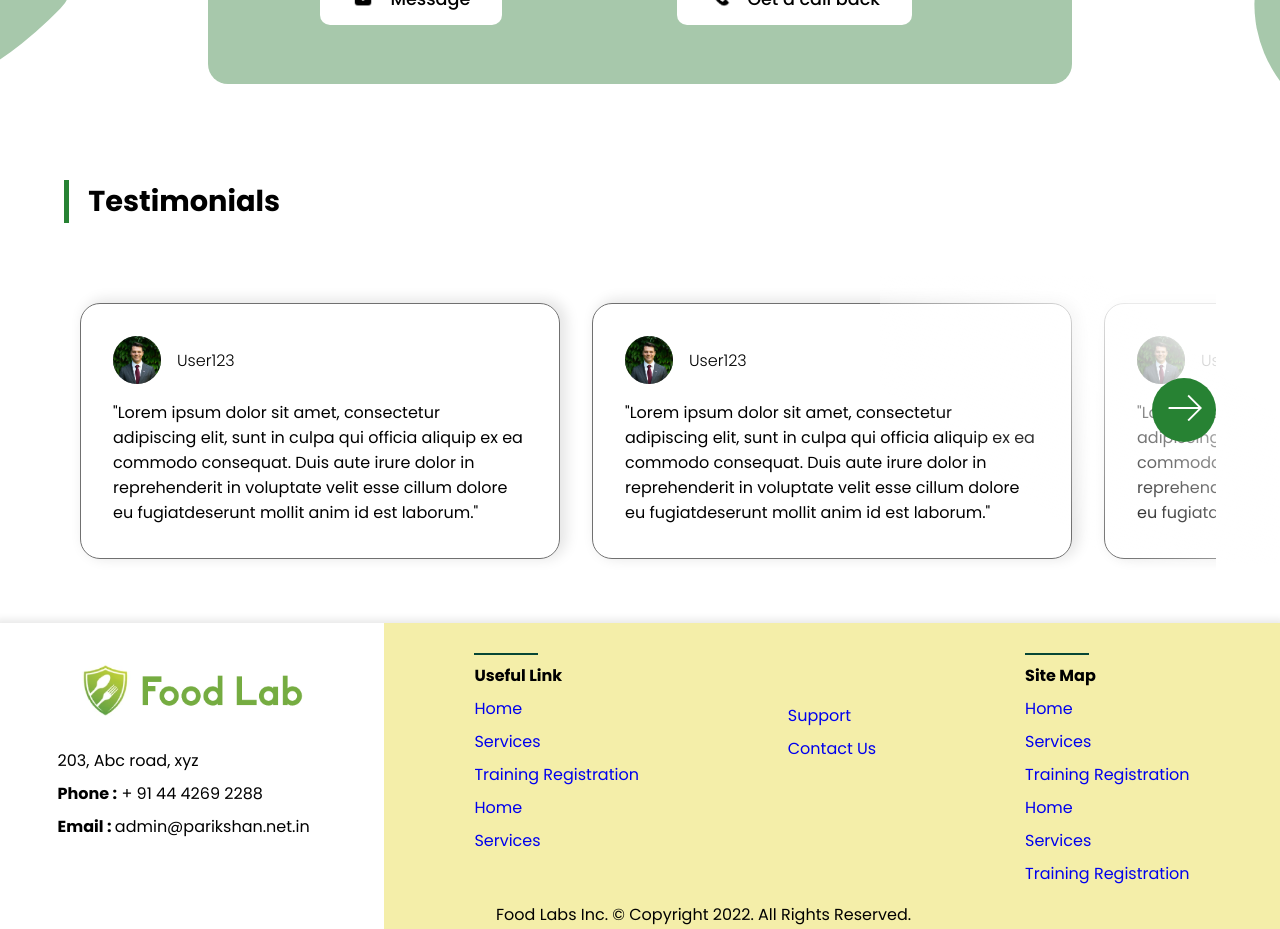
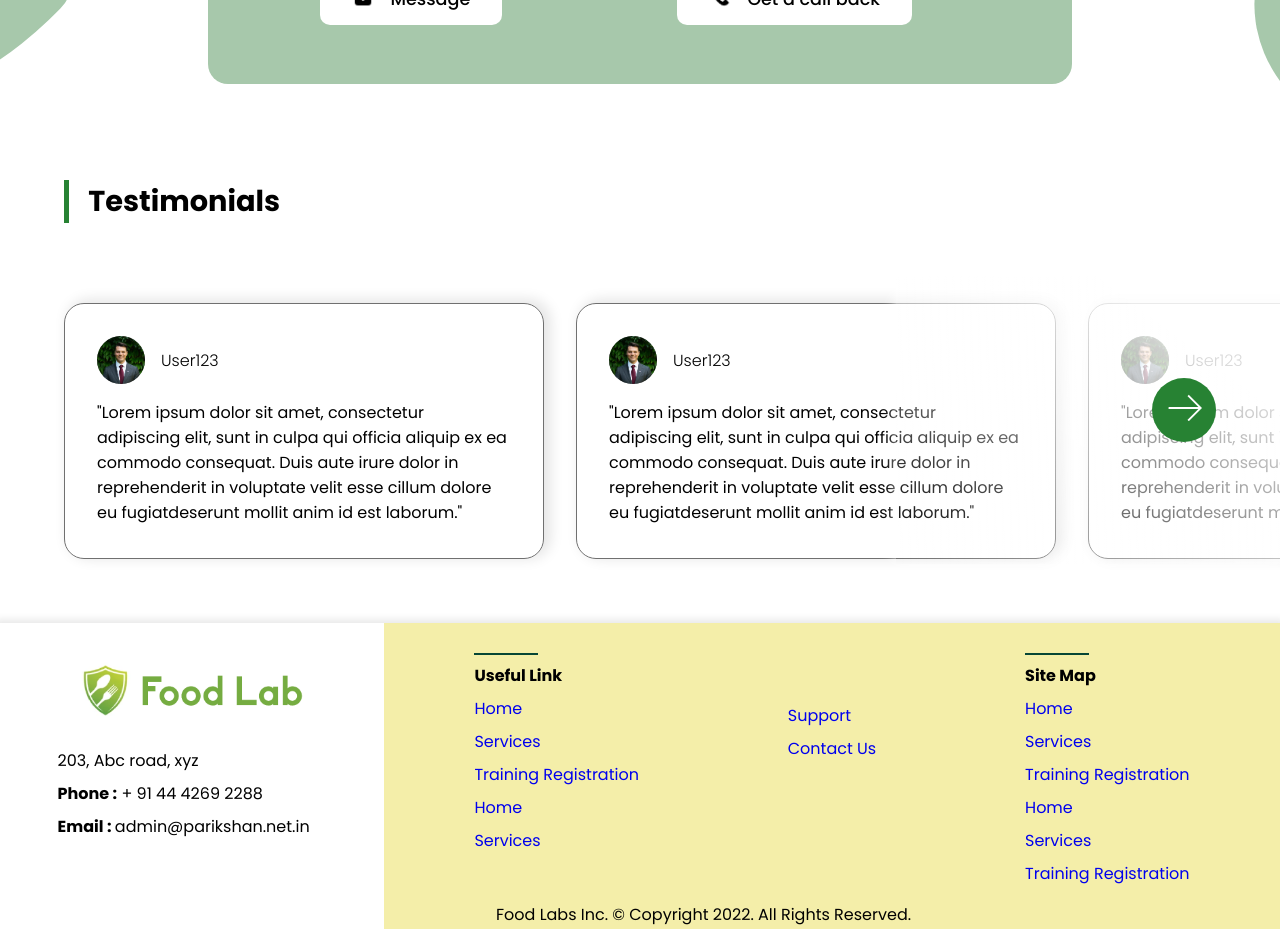
Before and after one commit to KevinSlim67/Food-Lab-Product-Landing-Page, a React (Create React App) app: page / in a window 1280 px wide. Shown: the part 2520-3449 px from the top of the page. Built offline with nearby package versions, Linux system fonts and the light colour scheme.

Commit message:
Testimonials Section fully functionnal

```diff
--- a/src/testimonials/testimonials.css
+++ b/src/testimonials/testimonials.css
@@ -1,5 +1,10 @@
 .testimonials {
   position: relative;
+  padding: 3rem 0;
+}
+
+.testimonials h2 {
+  margin-left: 4rem;
 }
 
 .testimonials .slider {
@@ -7,14 +12,14 @@
   display: flex;
   gap: 2rem;
   overflow-x: scroll;
-  padding: 1rem;
+  padding: 1rem 1rem 1rem 4rem;
   scrollbar-width: none; /* Firefox */
 }
 
 .testimonials .fade {
   position: absolute;
-  width: 25rem;
-  min-width: 25rem;
+  width: 30vw;
+  min-width: 30vw;
   height: 18rem;
   z-index: 1;
   top: 9rem;
@@ -22,9 +27,13 @@
   background: rgb(0, 0, 0);
   background: linear-gradient(
     37deg,
-    rgba(0, 0, 0, 0) 30%,
+    rgba(0, 0, 0, 0) 0%,
     rgba(255, 255, 255, 0.8491596467688638) 76%
   );
+
+  -webkit-box-shadow: 1px 0px 15px 0px #FFFFFF;
+  box-shadow: 1px 0px 15px 0px #FFFFFF;
+
   pointer-events: none;
 }
 
@@ -90,10 +99,25 @@
   top: 50%;
   border-style: none;
   z-index: 2;
+  transition: all 300ms ease;
 }
 
 .testimonials button:hover {
   background-color: var(--primary-350);
+  cursor: pointer;
+  transform: scale(1.1);
+}
+
+@media  (-moz-touch-enabled: 1), (pointer:coarse) {
+  .testimonials button {
+    display: none !important;
+  }
+
+  .testimonials .slider {
+    scrollbar-width: thin;
+    scrollbar-color: var(--primary-200) transparent;
+    padding-bottom: 2rem;
+  }
 }
 
 .testimonials .right {
--- a/src/testimonials/testimonials.jsx
+++ b/src/testimonials/testimonials.jsx
@@ -2,17 +2,42 @@ import React, { useRef, useState } from "react";
 import "./testimonials.css";
 
 function Testimonials() {
-  const [scrollPos, setScrollPos] = useState(0);
-  const [clickedOnce, setClickedOnce] = useState(false);
-  const ref = useRef(null);
+  const buttonHeld = useRef(false);
+  const sliderDiv = useRef(null);
+  const [leftVisible, setLeftVisible] = useState("none");
+  const [rightVisible, setRightVisible] = useState("block");
+
+  const leftStyle = { display: leftVisible };
+  const rightStyle = { display: rightVisible };
 
   const scroll = (scrollOffset) => {
-    ref.current.scrollLeft += scrollOffset;
-    setScrollPos(ref.current.scrollLeft);
-    setClickedOnce(true); //helps us render the right button by letting us generate it if no button has been clicked yet
+    sliderDiv.current.scrollLeft += scrollOffset;
+
+    //if scrollbar is at 0, hide the left button, otherwise, display it
+    if (sliderDiv.current.scrollLeft !== 0) setLeftVisible("block");
+    else {
+      setLeftVisible("none");
+      stopScroll();
+    }
+
+    //if scrollbar is at its max value, hide the right button, otherwise, display it
+    if (sliderDiv.current.scrollLeft !== sliderDiv.current.scrollLeftMax)
+      setRightVisible("block");
+    else {
+      setRightVisible("none");
+      stopScroll();
+    }
+
+    if (buttonHeld.current) {
+      setTimeout(() => scroll(scrollOffset), 30);
+    }
   };
 
-  let card = (
+  const stopScroll = () => {
+    buttonHeld.current = false;
+  };
+
+  const card = (
     <div className="card">
       <div className="top">
         <div className="img-container">
@@ -37,7 +62,7 @@ function Testimonials() {
   return (
     <section className="testimonials">
       <h2>Testimonials</h2>
-      <div className="slider" ref={ref}>
+      <div className="slider" ref={sliderDiv}>
         {card}
         {card}
         {card}
@@ -45,17 +70,29 @@ function Testimonials() {
 
         <div className="fade"></div>
 
-        {scrollPos !== 0 && (
-          <button className="left" onClick={() => scroll(-100)}>
-            <img src="assets/images/icons/arrow_left_2.png" alt="" />
-          </button>
-        )}
+        <button
+          className="left"
+          style={leftStyle}
+          onMouseDown={() => {
+            buttonHeld.current = true;
+            scroll(-20);
+          }}
+          onMouseUp={stopScroll}
+        >
+          <img src="assets/images/icons/arrow_left_2.png" alt="" />
+        </button>
 
-        {(!clickedOnce || scrollPos !== ref.current.scrollLeftMax) && (
-          <button className="right" onClick={() => scroll(100)}>
-            <img src="assets/images/icons/arrow_right_2.png" alt="" />
-          </button>
-        )}
+        <button
+          className="right"
+          style={rightStyle}
+          onMouseDown={() => {
+            buttonHeld.current = true;
+            scroll(20);
+          }}
+          onMouseUp={stopScroll}
+        >
+          <img src="assets/images/icons/arrow_right_2.png" alt="" />
+        </button>
       </div>
     </section>
   );
```
